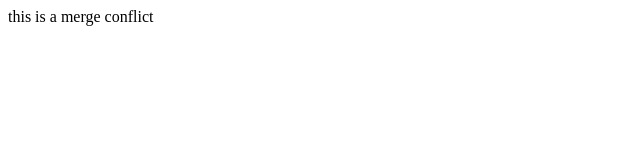
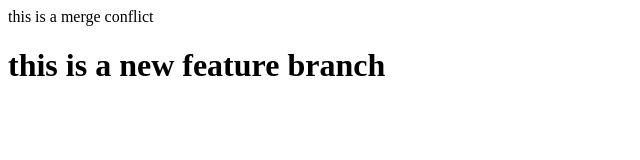
Before and after one commit to guddu97/merge1, a plain HTML site: page index.html in a window 1280 px wide. Shown: the whole page, without its empty margins (0-640 px from the left). Drawn offline with Linux system fonts and the light colour scheme.

Commit message:
add new branch

```diff
--- a/index.html
+++ b/index.html
@@ -1 +1,2 @@
 <p>this is a merge conflict</p>
+<h1>this is a new feature branch</h1>
```
